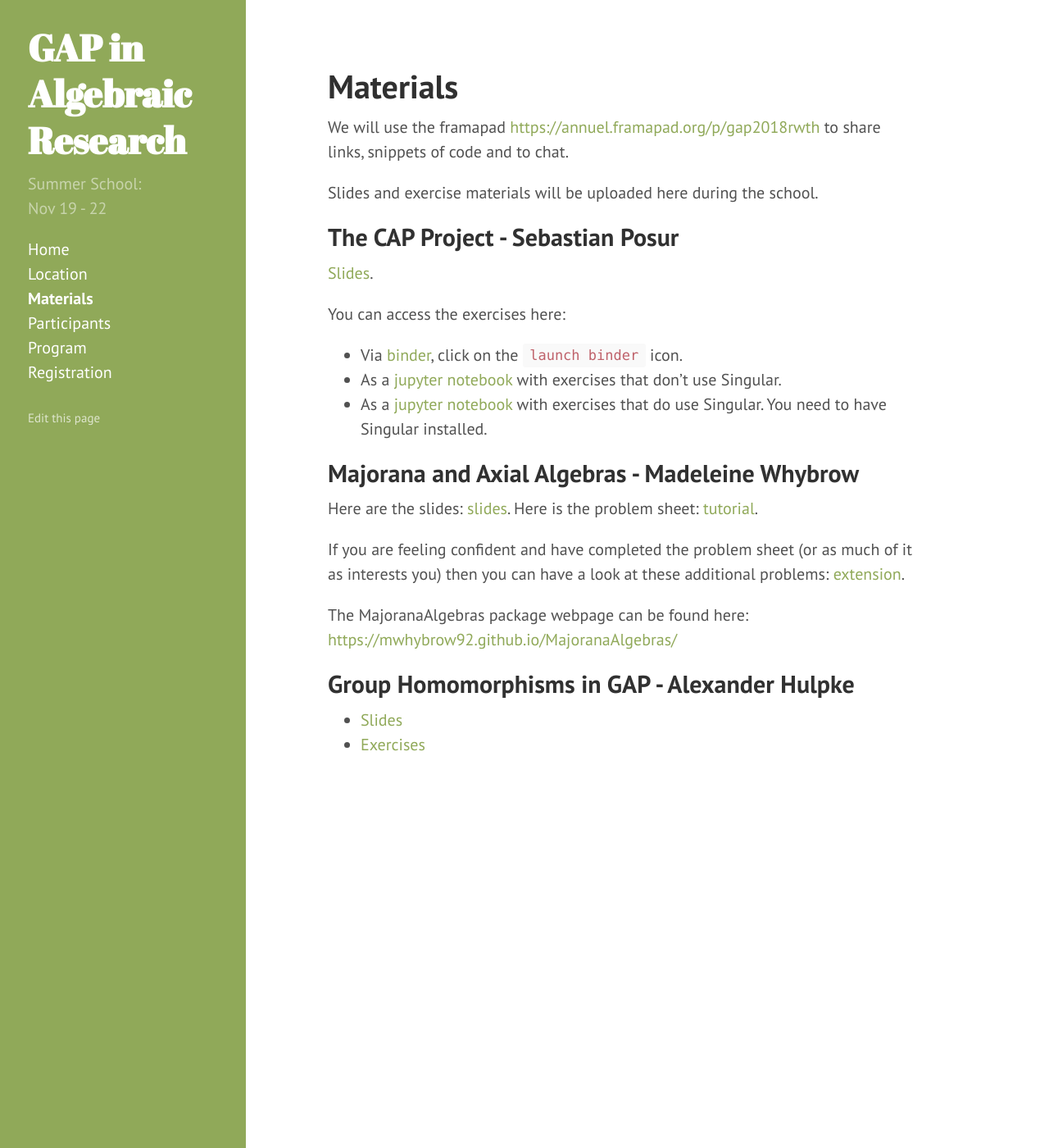
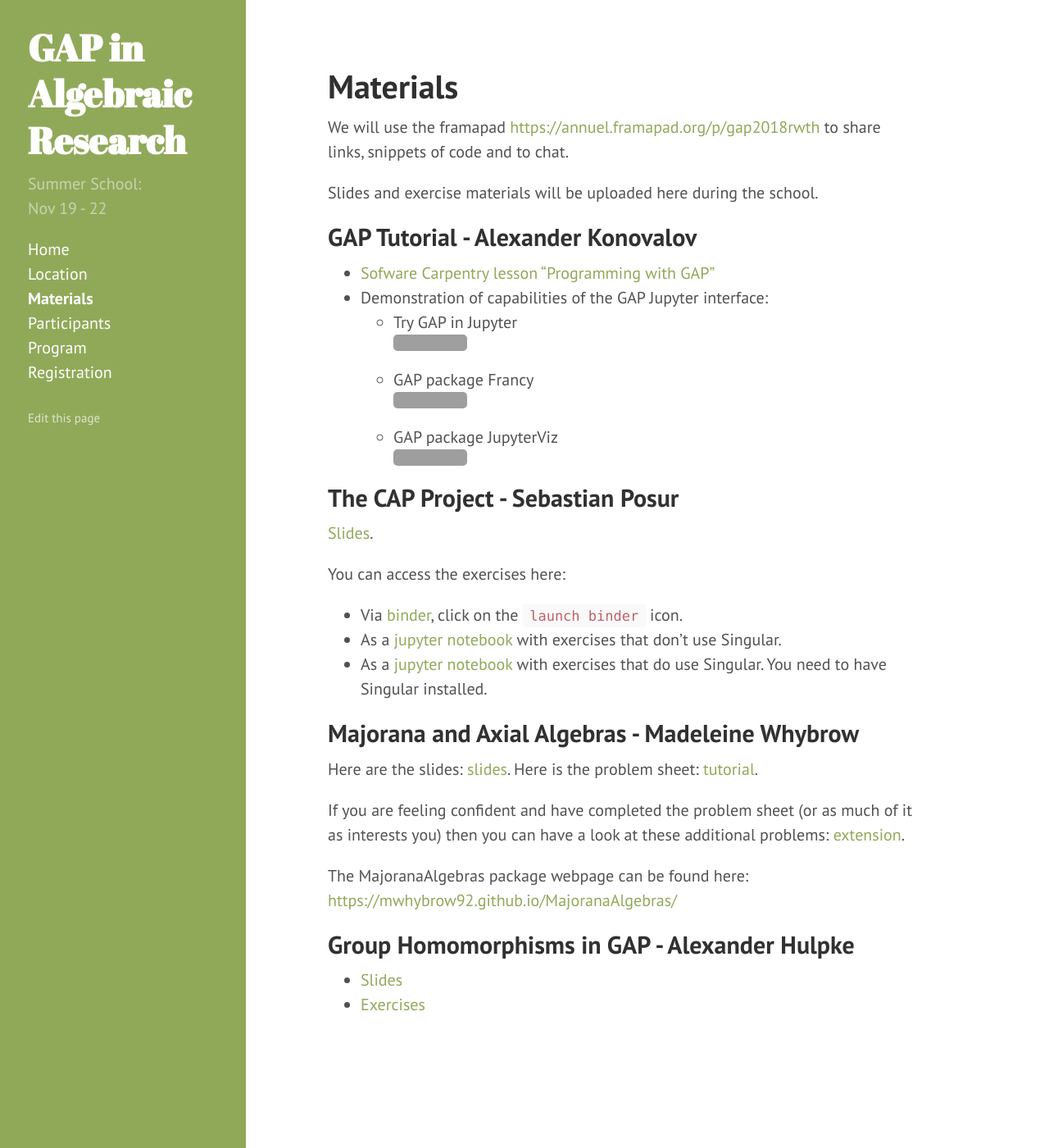
Before and after one commit to lbfm-rwth/gap-in-algebraic-research-2018, a Jekyll site: the page built from materials.md, in a window 1280 px wide and 1400 px high. Shown: the whole window at 82% size. Built offline with Jekyll 4.4.1, drawn with Linux system fonts in a browser that asks for light colours; grey boxes are pictures that could not be loaded.

Commit message:
Add links from Monday

```diff
--- a/materials.md
+++ b/materials.md
@@ -8,6 +8,14 @@ We will use the framapad
 to share links, snippets of code and to chat.
 
 Slides and exercise materials will be uploaded here during the school.
+
+## GAP Tutorial - Alexander Konovalov
+
+* [Sofware Carpentry lesson "Programming with GAP"](http://alex-konovalov.github.io/gap-lesson/)
+* Demonstration of capabilities of the GAP Jupyter interface:
+  - Try GAP in Jupyter [![Binder](https://mybinder.org/badge.svg)](https://mybinder.org/v2/gh/gap-system/try-gap-in-jupyter/master)
+  - GAP package Francy [![Binder](https://mybinder.org/badge.svg)](https://mybinder.org/v2/gh/gap-packages/francy/master)
+  - GAP package JupyterViz [![Binder](https://mybinder.org/badge.svg)](https://mybinder.org/v2/gh/nathancarter/jupyterviz/master?filepath=inst%2Fgap-4.9.3%2Fpkg%2Fjupyterviz%2Ftst%2Fin-notebook-test.ipynb)
 
 ## The CAP Project - Sebastian Posur
 [Slides]({{ site.baseurl }}/materials/CAP-slides.pdf).
```
